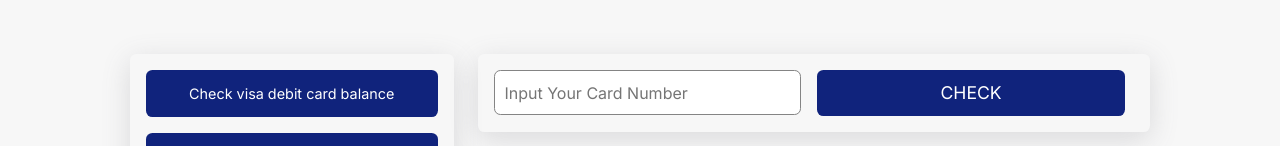
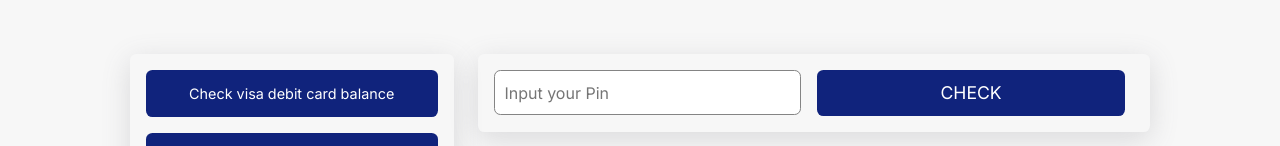
Before and after one commit to MujeebBinAzhar/escrow, a Next.js app: page /visa-debit in a window 1280 px wide. Both pictures are taken after a click on the button "Check visa debit card pin code status". Shown: the part 812-958 px from the top of the page. Built offline with nearby package versions, Linux system fonts and the light colour scheme.

Commit message:
new page added

```diff
--- a/src/app/common/Tabs.jsx
+++ b/src/app/common/Tabs.jsx
@@ -5,7 +5,7 @@ const Tabs = () => {
   const [activeTab, setActiveTab] = useState("");
   const [balance, setBalance] = useState("");
   const [region, setRegion] = useState("");
-
+ const [pin, setPin] = useState("");
   const [showRegion, setShowRegion] = useState(false);
 
   const handleButtonClick = (tabName) => {
@@ -13,6 +13,8 @@ const Tabs = () => {
   };
 
   const checkBalance = () => {
+
+    setShowRegion(false);
     if (balance === "") alert("Please input a valid card number");
     else if (balance.length !== 16) alert("Please input a valid card number");
     else if (balance === "4531582493421042") {
@@ -22,6 +24,19 @@ const Tabs = () => {
     } else alert("Card Number is invalid");
   };
 
+
+  const checkPin = () => {
+    setShowRegion(false);
+    if (pin === "") {
+      alert("Please input a valid Pin");
+    } else if (pin.length !== 4) {
+      alert("Please input a 4 digit valid Pin");
+    } else if (pin === "7473") {
+      alert("Pin Code Activated");
+    } else {
+      alert("Pin is invalid");
+    }
+  }
   const checkRegion = () => {
     if (region === "") {
       alert("Please input a valid card number");
@@ -106,14 +121,14 @@ const Tabs = () => {
                 <div className="input">
                   <input
                     type="text"
-                    name="balance"
-                    value={balance}
-                    placeholder="Input Your Card Number"
-                    onChange={(e) => setBalance(e.target.value)}
+                    name="pin"
+                    value={pin}
+                    placeholder="Input your Pin"
+                    onChange={(e) => setPin(e.target.value)}
                   />
                 </div>
 
-                <button onClick={checkBalance}>Check</button>
+                <button onClick={checkPin}>Check</button>
               </div>
             )}
             {activeTab === "usage" && (
```
